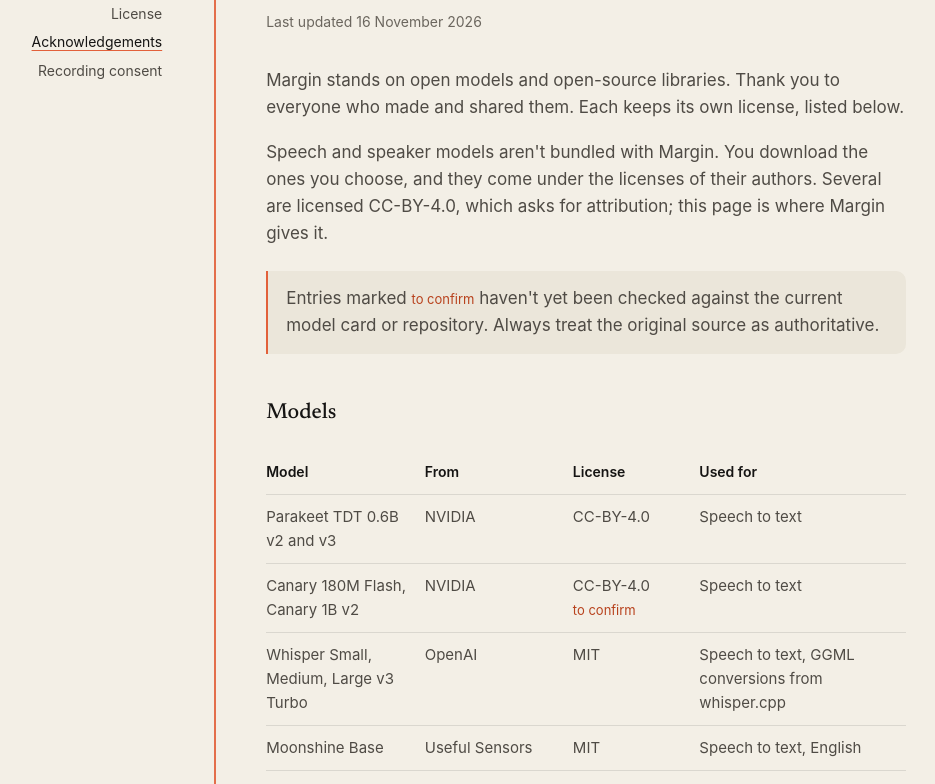
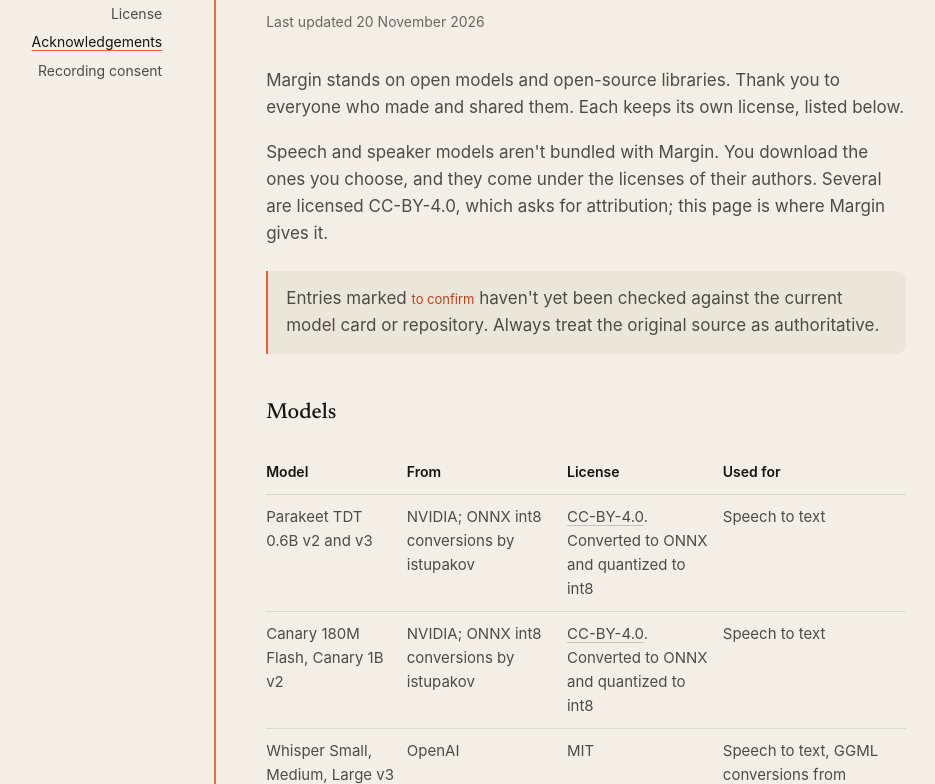
Before and after one commit to thekindofme/margin, a plain HTML site: page site/acknowledgements.html in a window 1280 px wide. Shown: the part 202-986 px from the top of the page, without its empty margins (157-1092 px from the left). Drawn offline with Linux system fonts and the light colour scheme.

Commit message:
Repo hygiene: contributing, security, changelog, issue templates, install docs, notices
Also corrects the privacy page (models come from Hugging Face, not the Handy mirror), documents the update check, and completes CC-BY attribution for the NVIDIA models.

Co-Authored-By: Claude Opus 5.5 <noreply@anthropic.com>

```diff
--- a/site/acknowledgements.html
+++ b/site/acknowledgements.html
@@ -40,7 +40,7 @@
     </aside>
     <article class="doc-body">
       <h1>Acknowledgements</h1>
-      <p class="updated">Last updated 16 November 2026</p>
+      <p class="updated">Last updated 20 November 2026</p>
       <p>Margin stands on open models and open-source libraries. Thank you to everyone who made and shared them. Each keeps its own license, listed below.</p>
       <p>Speech and speaker models aren't bundled with Margin. You download the ones you choose, and they come under the licenses of their authors. Several are licensed CC-BY-4.0, which asks for attribution; this page is where Margin gives it.</p>
       <div class="note"><p>Entries marked <span class="uv">to confirm</span> haven't yet been checked against the current model card or repository. Always treat the original source as authoritative.</p></div>
@@ -49,10 +49,10 @@
       <div class="tbl-wrap"><table class="tbl">
         <thead><tr><th scope="col">Model</th><th scope="col">From</th><th scope="col">License</th><th scope="col">Used for</th></tr></thead>
         <tbody>
-<tr><td>Parakeet TDT 0.6B v2 and v3</td><td>NVIDIA</td><td>CC-BY-4.0 </td><td>Speech to text</td></tr>
-<tr><td>Canary 180M Flash, Canary 1B v2</td><td>NVIDIA</td><td>CC-BY-4.0 <span class="uv">to confirm</span></td><td>Speech to text</td></tr>
+<tr><td>Parakeet TDT 0.6B v2 and v3</td><td>NVIDIA; ONNX int8 conversions by istupakov</td><td><a href="https://creativecommons.org/licenses/by/4.0/">CC-BY-4.0</a>. Converted to ONNX and quantized to int8</td><td>Speech to text</td></tr>
+<tr><td>Canary 180M Flash, Canary 1B v2</td><td>NVIDIA; ONNX int8 conversions by istupakov</td><td><a href="https://creativecommons.org/licenses/by/4.0/">CC-BY-4.0</a>. Converted to ONNX and quantized to int8</td><td>Speech to text</td></tr>
 <tr><td>Whisper Small, Medium, Large v3 Turbo</td><td>OpenAI</td><td>MIT </td><td>Speech to text, GGML conversions from whisper.cpp</td></tr>
-<tr><td>Moonshine Base</td><td>Useful Sensors</td><td>MIT </td><td>Speech to text, English</td></tr>
+<tr><td>Moonshine Base</td><td>Moonshine AI (formerly Useful Sensors)</td><td>MIT </td><td>Speech to text, English</td></tr>
 <tr><td>Moonshine v2 Medium (streaming)</td><td>Useful Sensors / Moonshine AI</td><td>See model card <span class="uv">to confirm</span></td><td>Speech to text, English</td></tr>
 <tr><td>SenseVoice Small</td><td>FunAudioLLM (Alibaba)</td><td>FunASR model license <span class="uv">to confirm</span></td><td>Speech to text, zh/yue/en/ja/ko</td></tr>
 <tr><td>Cohere Transcribe</td><td>Cohere</td><td>See model card <span class="uv">to confirm</span></td><td>Speech to text, 14 languages</td></tr>
@@ -74,7 +74,7 @@
 <tr><td>reqwest, rustls</td><td>seanmonstar; rustls authors</td><td>MIT or Apache-2.0 </td><td>Downloads and calendar feeds</td></tr>
 <tr><td>rrule</td><td>rrule-rs authors</td><td>MIT or Apache-2.0 </td><td>Recurring calendar events</td></tr>
 <tr><td>hound</td><td>Ruud van Asseldonk</td><td>Apache-2.0 </td><td>WAV files</td></tr>
-<tr><td>Handy</td><td>CJ Pais</td><td>MIT <span class="uv">to confirm</span></td><td>Model catalogue and download mirror</td></tr>
+<tr><td>Handy</td><td>CJ Pais</td><td>MIT <span class="uv">to confirm</span></td><td>Model catalogue</td></tr>
 <tr><td>Newsreader typeface</td><td>Production Type</td><td>SIL Open Font License 1.1 </td><td>This website</td></tr>
         </tbody>
       </table></div>
```
Also changed, not shown: site/privacy.html (+4 -1 lines), 8 other files.
